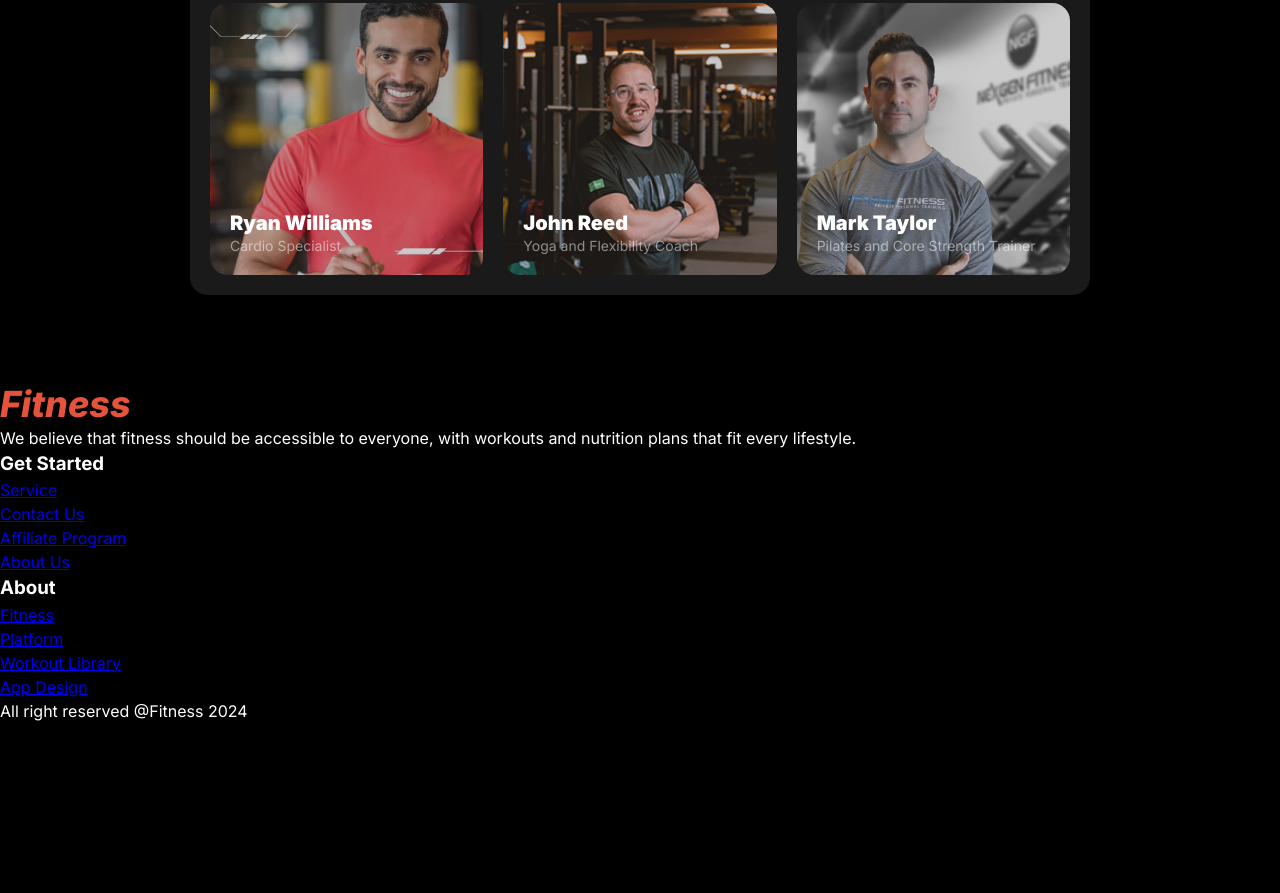
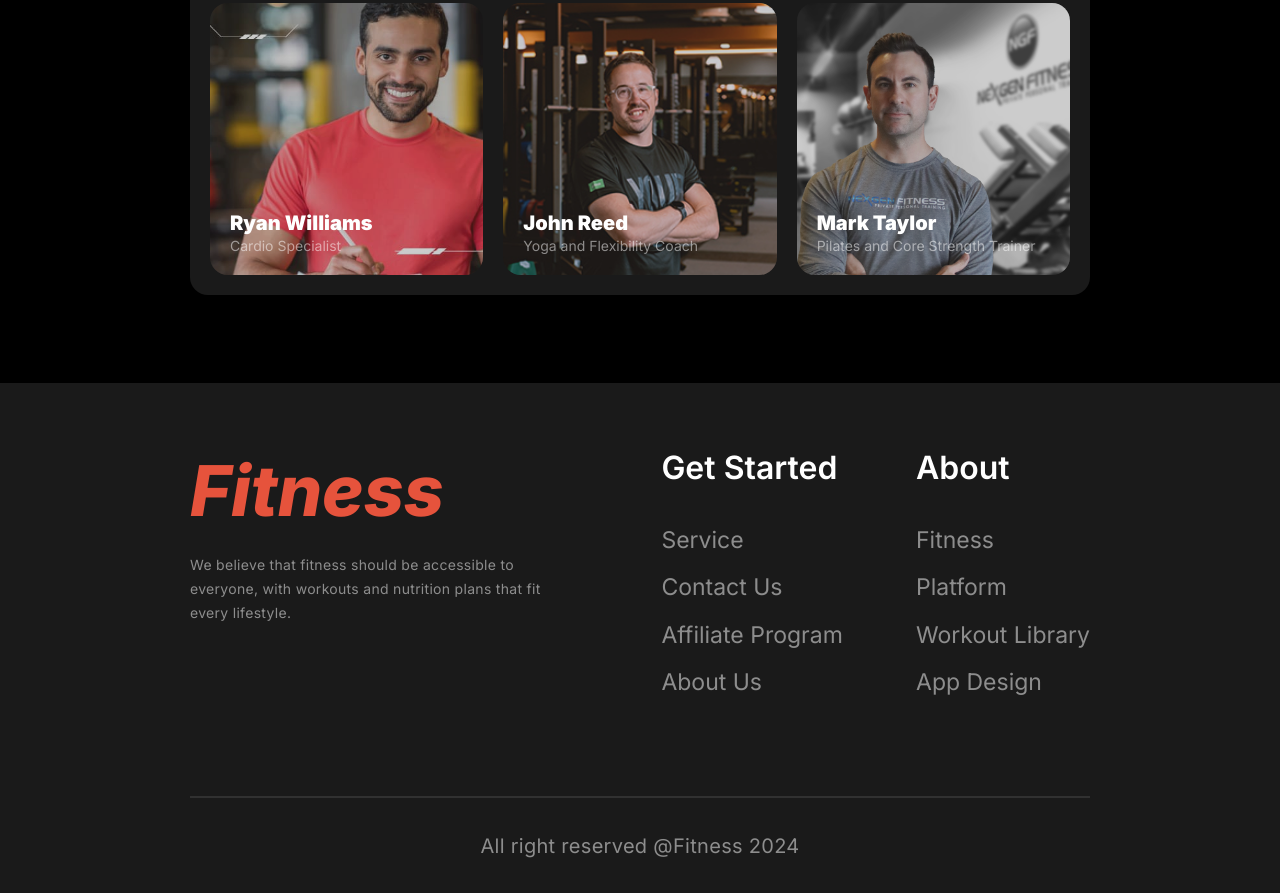
Before and after one commit to kanakferdous/fitness, a plain HTML site: page index.html in a window 1280 px wide. Shown: the part 3973-4866 px from the top of the page. Before the commit the page ends 4696 px from the top, so only its background shows below. Drawn offline with Linux system fonts and the light colour scheme.

Commit message:
Footer Updated

```diff
--- a/index.html
+++ b/index.html
@@ -269,6 +269,7 @@
           </div>
         </div>
       </div>
+      <hr>
       <div class="copyright">
         <p class="copyright-text">All right reserved @Fitness 2024</p>
       </div>
--- a/styles/style.css
+++ b/styles/style.css
@@ -600,3 +600,77 @@ header {
   color: rgba(255, 255, 255, 50%);
   margin-top: 3px;
 }
+
+footer {
+  background-color: rgba(255, 255, 255, 10%);
+}
+
+.footer-contents {
+  padding: 66px 190px 35px;
+}
+
+.footer-contents .content-boxes{
+  display: flex;
+  align-items: flex-start;
+  justify-content: space-between;
+  column-gap: 102px;
+}
+
+.footer-contents .content-boxes .content-box:nth-child(1) {
+  width: 443px;
+}
+
+.footer-contents .content-boxes .content-box:nth-child(2) {
+  width: 514px;
+  display: flex;
+  align-items: flex-start;
+  justify-content: space-between;
+}
+
+footer hr {
+  margin: 79px 0px 36px;
+  border: none;
+  border-top: 2px solid rgba(255, 255, 255, 10%);
+}
+
+footer .logo {
+  font-weight: 800;
+  font-size: 70px;
+  line-height: 120%;
+}
+
+.copyright-text {
+  text-align: center;
+  font-size: 20px;
+  line-height: 24px;
+  letter-spacing: .3px;
+  color: rgba(255, 255, 255, 50%);
+}
+
+.footer-description {
+  font-size: 14px;
+  line-height: 24px;
+  letter-spacing: .3px;
+  font-weight: 400;
+  color: rgba(255, 255, 255, 50%);
+  margin-top: 20px;
+}
+
+.footer-menu .menu-title {
+  font-size: 32px;
+  line-height: 120%;
+  font-weight: 600;
+  margin-bottom: 39px;
+}
+
+.footer-menu ul li {
+  margin-bottom: 20px;
+}
+
+.footer-menu ul li a{
+  font-size: 23px;
+  line-height: 120%;
+  font-weight: 400;
+  color: rgba(255, 255, 255, 50%);
+  text-decoration: none;
+}
```
